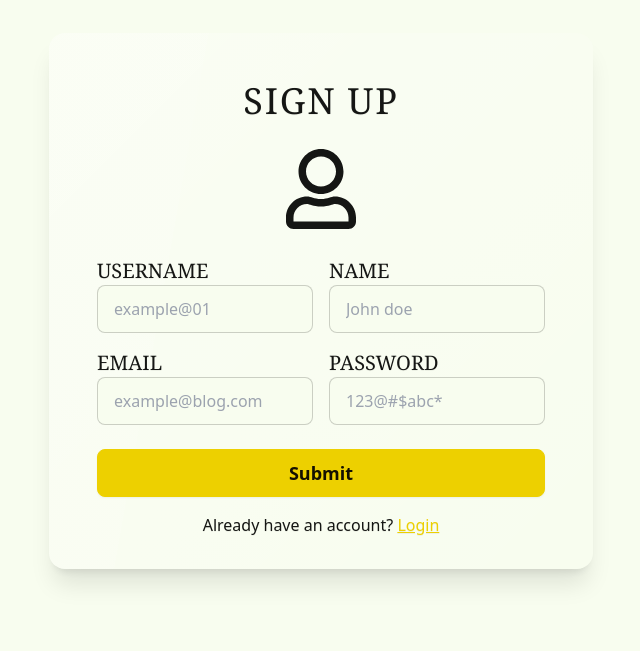
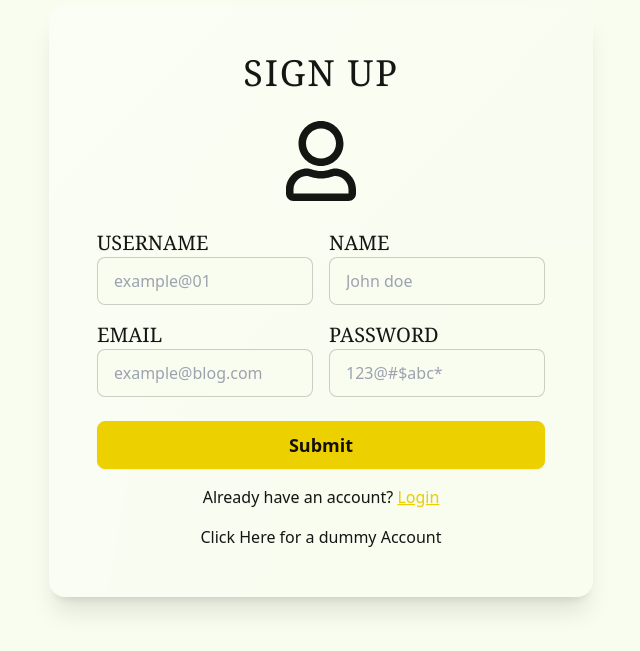
Before and after one commit to Anshul-Sharma01/Blog-SPA-io, a React (Vite) app in the folder client/: page /auth/register in a window 1280 px wide. Shown: the part 131-782 px from the top of the page, without its empty margins (319-959 px from the left). Built offline with nearby package versions, Linux system fonts and the light colour scheme.

Commit message:
Added Dummy Account / Guest Account Functionality for those who don't want to create an account

```diff
--- a/client/src/Components/Like/ToggleLike.jsx
+++ b/client/src/Components/Like/ToggleLike.jsx
@@ -7,8 +7,8 @@ import { useState } from "react";
 function ToggleLike({ numberOfLikes, isBlog, blogId, isComment, commentId}) {
     const dispatch = useDispatch();
 
-    const [ totalLikes, setTotalLikes ] = useState(null);
-
+    const [totalLikes, setTotalLikes] = useState(numberOfLikes);
+    console.log("Number of Likes : ", numberOfLikes);
     async function handleToggleLike(e) {
         e.preventDefault();
 
@@ -21,7 +21,6 @@ function ToggleLike({ numberOfLikes, isBlog, blogId, isComment, commentId}) {
             const res = await dispatch(toggleCommentLikeThunk({ commentId }));
             setTotalLikes(res?.payload?.data?.numberOfLikes);
             console.log("Like response:", res);
-
         }
     }
 
@@ -31,10 +30,9 @@ function ToggleLike({ numberOfLikes, isBlog, blogId, isComment, commentId}) {
                 <BiLike className="text-2xl text-blue-600" />
             </button>
             <span className="text-lg font-semibold">
-                {totalLikes != null ? totalLikes : numberOfLikes}
+                {totalLikes}
             </span>
         </div>
     );
 }
-
 export default ToggleLike;
--- /dev/null
+++ b/client/src/Components/Users/DummyAccount.jsx
@@ -0,0 +1,34 @@
+import { useDispatch } from "react-redux";
+import { Link, useNavigate } from "react-router-dom";
+import { createAccount, LoginUser } from "../../Redux/Slices/AuthSlice";
+
+function DummyAccount(){
+
+    const dispatch = useDispatch();
+    const navigate = useNavigate();
+
+
+    async function handleDummyAccount(e){
+        e.preventDefault();
+        const email = "dummy@gmail.com";
+        const password = "dummyUser@123";
+
+        const res = await dispatch(LoginUser({email, password}));
+        if(res.payload.statusCode === 200){
+            navigate("/");
+        }
+    }
+
+    return(
+        <>
+            <Link className="link text-ghost py-4 cursor-pointer">
+                <button onClick={handleDummyAccount}>
+                    Click Here for a dummy Account
+                </button>
+            </Link>
+        </>
+    )
+}
+
+
+export default DummyAccount;
--- a/client/src/Pages/Login.jsx
+++ b/client/src/Pages/Login.jsx
@@ -3,6 +3,7 @@ import { useDispatch } from "react-redux";
 import { Link, useNavigate } from "react-router-dom";
 import {toast} from "react-hot-toast";
 import  { LoginUser }  from "../Redux/Slices/AuthSlice.js";
+import DummyAccount from "../Components/Users/DummyAccount.jsx";
 
 function Login(){
 
@@ -87,10 +88,12 @@ function Login(){
                             </button>
                         </div>
                     </form>
+
                     <p>
                         Don't have an account ?  <Link to="/auth/register" className="link text-accent cursor-pointer">Create an Account</Link>
                     </p>
                     <p className="text-left "><Link to="/auth/reset" className="link text-accent cursor-pointer">Forgot Password ?</Link></p>
+                    <DummyAccount />
                 </div>
 
             </section>
--- a/client/src/Pages/Register.jsx
+++ b/client/src/Pages/Register.jsx
@@ -5,6 +5,7 @@ import { Link, useNavigate } from "react-router-dom";
 import { isEmail, isPassword } from "../Helpers/regexMatcher.js";
 import { useDispatch } from "react-redux";
 import { createAccount } from "../Redux/Slices/AuthSlice.js";
+import DummyAccount from "../Components/Users/DummyAccount.jsx";
 
 function Register() {
     const dispatch = useDispatch();
@@ -21,7 +22,7 @@ function Register() {
 
     function handleAvatarUpload(event) {
         event.preventDefault();
-        // getting the image
+
         const uploadedImage = event.target.files[0];
 
         if(uploadedImage) {
@@ -170,6 +171,7 @@ function Register() {
                     <p>
                         Already have an account? <Link to="/auth/login" className='link text-accent cursor-pointer'> Login</Link>
                     </p>
+                    <DummyAccount />
                 </div>
             </section>
         </>
```
